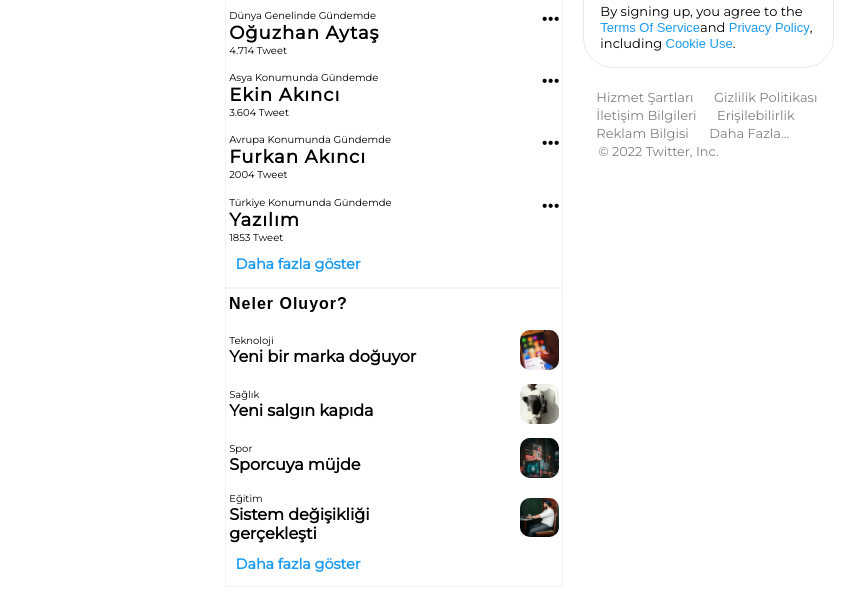
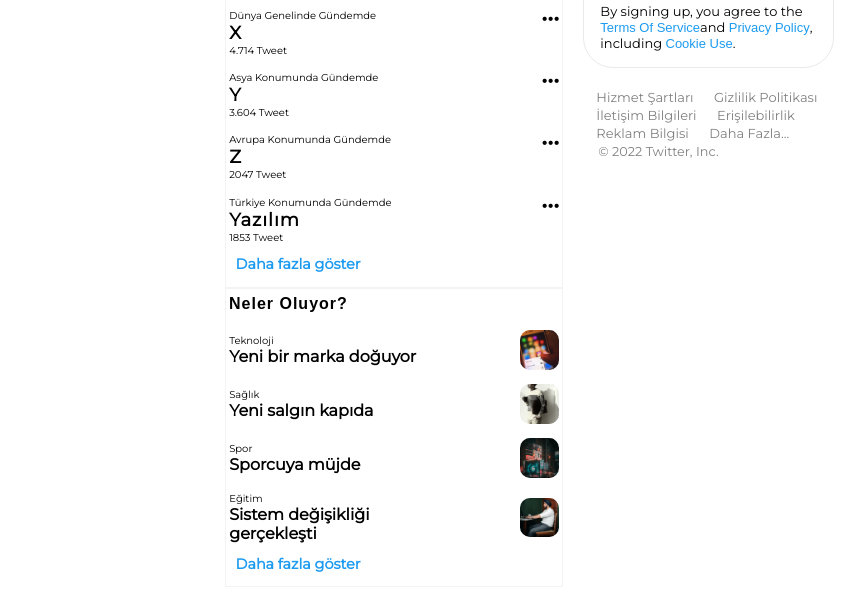
Before and after one commit to furkanerenakinci/twitter-explore-page-clone--noneresponsive-, a plain HTML site: page index.html in a window 1280 px wide. Shown: the part 324-921 px from the top of the page, without its empty margins (212-1077 px from the left). Drawn offline with Linux system fonts and the light colour scheme.

Commit message:
değişiklikler yapıldı

```diff
--- a/index.html
+++ b/index.html
@@ -43,7 +43,7 @@
                         <div class="journal-div">
                             <div class="journal-text">
                                 <p class="journal-location">Dünya Genelinde Gündemde</p>
-                                <p class="journal-name">Oğuzhan Aytaş</p>
+                                <p class="journal-name">X</p>
                                 <p class="journal-tweet">4.714 Tweet</p>
                             </div>
                             <div class="ellipsis">
@@ -53,7 +53,7 @@
                         <div class="journal-div">
                             <div class="journal-text">
                                 <p class="journal-location">Asya Konumunda Gündemde</p>
-                                <p class="journal-name">Ekin Akıncı</p>
+                                <p class="journal-name">Y</p>
                                 <p class="journal-tweet">3.604 Tweet</p>
                             </div>
                             <div class="ellipsis">
@@ -63,8 +63,8 @@
                         <div class="journal-div">
                             <div class="journal-text">
                                 <p class="journal-location">Avrupa Konumunda Gündemde</p>
-                                <p class="journal-name">Furkan Akıncı</p>
-                                <p class="journal-tweet">2004 Tweet</p>
+                                <p class="journal-name">Z</p>
+                                <p class="journal-tweet">2047 Tweet</p>
                             </div>
                             <div class="ellipsis">
                                 <i class="fa-solid fa-ellipsis"></i>
```
